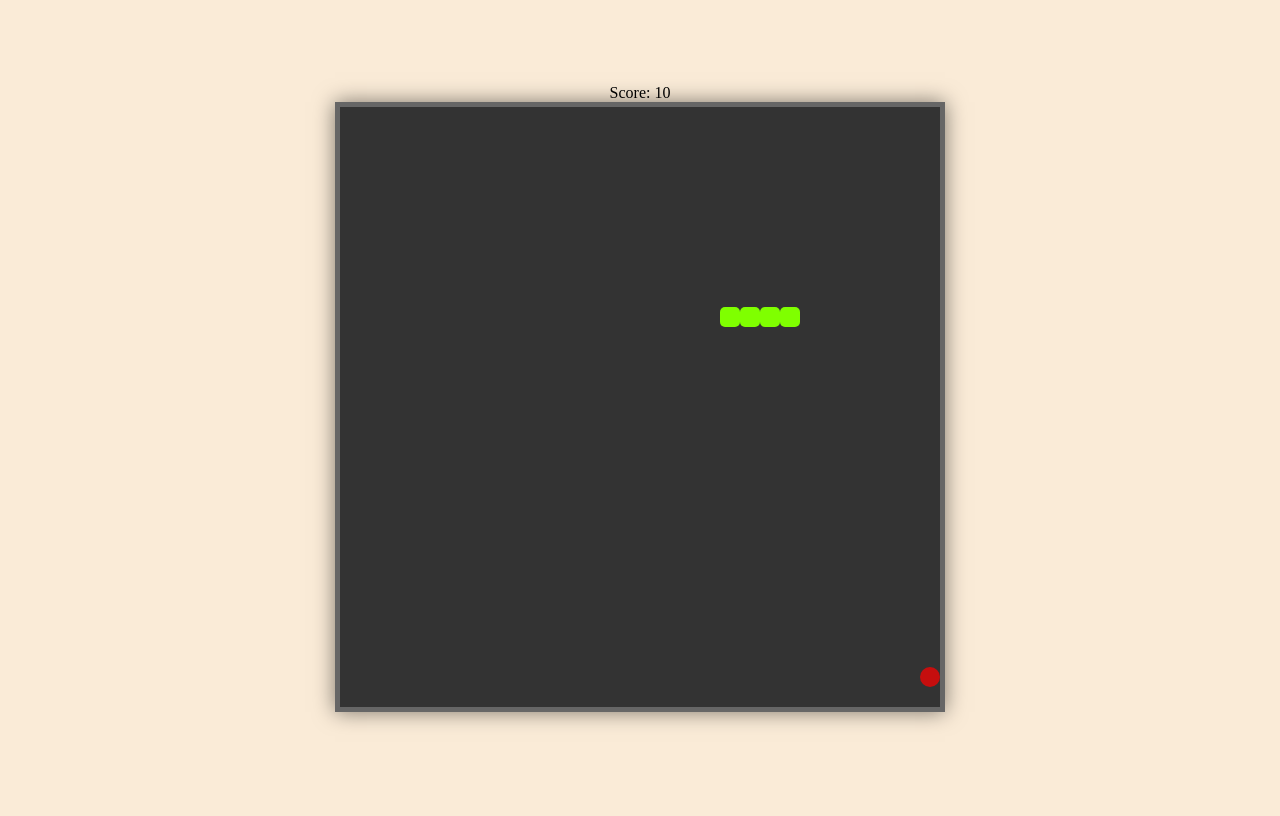
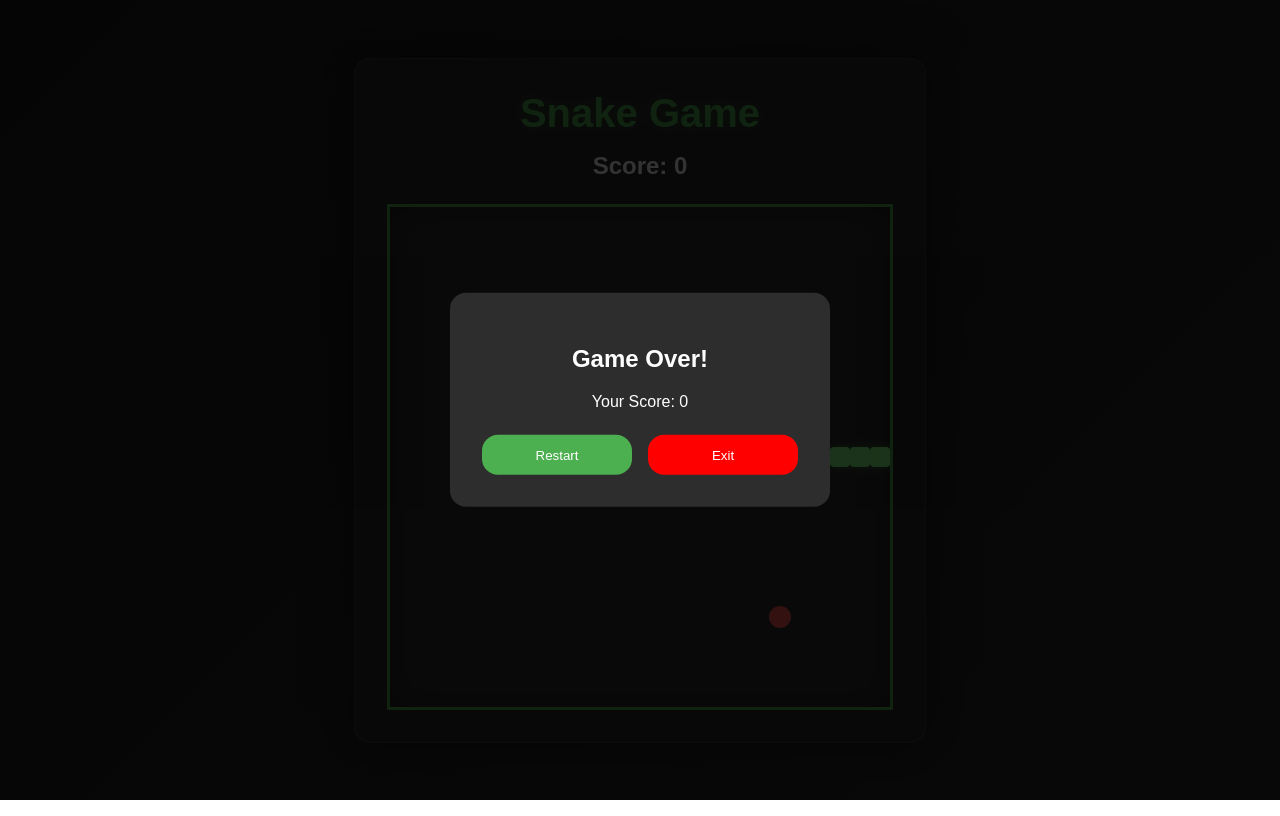
Before and after one commit to Mayurprajapati6/Snake-Game, a plain HTML site: page index.html in a window 1280 px wide. Both pictures are taken after a click on the button "Start Game". Drawn offline with Linux system fonts and the light colour scheme.

Commit message:
final set up

```diff
--- a/index.html
+++ b/index.html
@@ -7,7 +7,26 @@
     <link rel="stylesheet" href="style.css">
 </head>
 <body>
-    <div id="game-arena"></div>
+    <div class="game-container">
+        <div class="header">
+            <h1>Snake Game</h1>
+            <div id="score-board">Score: 0</div>
+        </div>
+        <div id="game-arena"></div>
+        <button class="start-button">Start Game</button>
+    </div>
+
+    <!-- Game Over Modal -->
+    <div id="game-over-modal" class="modal">
+        <div class="modal-content">
+            <h2>Game Over!</h2>
+            <p>Your Score: <span id="final-score">0</span></p>
+            <div class="modal-buttons">
+                <button id="restart-button" class="modal-btn green">Restart</button>
+                <button id="exit-button" class="modal-btn red">Exit</button>
+            </div>
+        </div>
+    </div>
 
     <script src="script.js"></script>
 </body>
--- a/script.js
+++ b/script.js
@@ -1,154 +1,152 @@
-document.addEventListener('DOMContentLoaded', function () {
+document.addEventListener('DOMContentLoaded', () => {
+    const gameArena = document.getElementById('game-arena');
+    const startButton = document.querySelector('.start-button');
+    const scoreBoard = document.getElementById('score-board');
+    const gameOverModal = document.getElementById('game-over-modal');
+    const finalScore = document.getElementById('final-score');
+    const restartButton = document.getElementById('restart-button');
 
-    const gameArena = document.getElementById('game-arena');
-    const arenaSize = 600;
-    const cellSize = 20;
-    let score = 0; // Score of the game
-    let gameStarted = false; // Game status
-    let food = { x: 300, y: 200 }; // {x: 15*20, y: 10*20} // -> cell coordinate -> pixels// top left pixels for food
-    let snake = [{x: 160, y: 200}, {x: 140, y: 200}, {x: 120, y: 200}]; // [head, body, body, tail]
+    const CELL_SIZE = 20;
+    const ARENA_SIZE = 500;
+    let snake = [];
+    let food = {};
+    let dx = CELL_SIZE;
+    let dy = 0;
+    let score = 0;
+    let gameSpeed = 200;
+    let gameInterval = null;
 
-    let dx = cellSize; // +20
-    let dy = 0;
-    let intervalId;
-    let gameSpeed = 200;
+    // Initialize game
+    function initGame() {
+        snake = [
+            {x: 240, y: 240},
+            {x: 220, y: 240},
+            {x: 200, y: 240}
+        ];
+        food = generateFood();
+        dx = CELL_SIZE;
+        dy = 0;
+        score = 0;
+        gameSpeed = 200;
+        scoreBoard.textContent = `Score: ${score}`;
+    }
 
-    function moveFood() {
-        let newX, newY;
+    function generateFood() {
+        let newFood;
+        do {
+            newFood = {
+                x: Math.floor(Math.random() * (ARENA_SIZE/CELL_SIZE)) * CELL_SIZE,
+                y: Math.floor(Math.random() * (ARENA_SIZE/CELL_SIZE)) * CELL_SIZE
+            };
+        } while(snake.some(segment => segment.x === newFood.x && segment.y === newFood.y));
+        return newFood;
+    }
 
-        do {
-            newX = Math.floor(Math.random() * 30) * cellSize;
-            newY = Math.floor(Math.random() * 30) * cellSize;
-        } while(snake.some(snakeCell => snakeCell.x === newX && snakeCell.y === newY));
+    function gameLoop() {
+        moveSnake();
+        if(checkCollision()) {
+            endGame();
+            return;
+        }
+        draw();
+    }
 
-        food = { x: newX, y: newY };
-    }
-    function updateSnake() {
-        const newHead = { x: snake[0].x + dx, y: snake[0].y + dy };
-        snake.unshift(newHead); // Add new head to the snake // snake array ke 0th index pe newHead add karega
+    function moveSnake() {
+        const head = {x: snake[0].x + dx, y: snake[0].y + dy};
+        snake.unshift(head);
 
-        // check collision with food
-        if(newHead.x === food.x && newHead.y === food.y) {
+        if(head.x === food.x && head.y === food.y) {
             score += 10;
-            moveFood();
-
-            if(gameSpeed > 50) {
-                clearInterval(intervalId);
-                gameSpeed -= 10;
-                gameLoop();
-            }
-
+            scoreBoard.textContent = `Score: ${score}`;
+            food = generateFood();
+            if(gameSpeed > 50) gameSpeed -= 5;
         } else {
-            snake.pop(); // Remove tail
+            snake.pop();
         }
     }
 
-    function changeDirection(e) {
-        console.log("key pressed", e);
-        const isGoingDown = dy === cellSize;
-        const isGoingUp = dy === -cellSize;
-        const isGoingRight = dx === cellSize;
-        const isGoingLeft = dx === -cellSize;
-        if(e.key === 'ArrowUp' && !isGoingDown ) {
+    function checkCollision() {
+        const head = snake[0];
+        return head.x < 0 || head.x >= ARENA_SIZE ||
+               head.y < 0 || head.y >= ARENA_SIZE ||
+               snake.slice(1).some(segment => segment.x === head.x && segment.y === head.y);
+    }
+
+    function draw() {
+        gameArena.innerHTML = '';
+
+        snake.forEach(segment => {
+            const snakeElement = document.createElement('div');
+            snakeElement.className = 'snake';
+            snakeElement.style.left = `${segment.x}px`;
+            snakeElement.style.top = `${segment.y}px`;
+            gameArena.appendChild(snakeElement);
+        });
+
+        const foodElement = document.createElement('div');
+        foodElement.className = 'food';
+        foodElement.style.left = `${food.x}px`;
+        foodElement.style.top = `${food.y}px`;
+        gameArena.appendChild(foodElement);
+    }
+
+    function handleKeyPress(e) {
+        e.preventDefault();
+        const key = e.key;
+        const goingUp = dy === -CELL_SIZE;
+        const goingDown = dy === CELL_SIZE;
+        const goingLeft = dx === -CELL_SIZE;
+        const goingRight = dx === CELL_SIZE;
+
+        if(key === 'ArrowUp' && !goingDown) {
             dx = 0;
-            dy = -cellSize;
-        } else if(e.key === 'ArrowDown' && !isGoingUp) {
+            dy = -CELL_SIZE;
+        } else if(key === 'ArrowDown' && !goingUp) {
             dx = 0;
-            dy = cellSize;
-        } else if(e.key === 'ArrowLeft' && !isGoingRight) {
-            dx = -cellSize;
+            dy = CELL_SIZE;
+        } else if(key === 'ArrowLeft' && !goingRight) {
+            dx = -CELL_SIZE;
             dy = 0;
-        } else if(e.key === 'ArrowRight' && !isGoingLeft) {
-            dx = cellSize;
+        } else if(key === 'ArrowRight' && !goingLeft) {
+            dx = CELL_SIZE;
             dy = 0;
         }
     }
 
-    function drawDiv(x, y, className) {
-        const divElement = document.createElement('div');
-        divElement.classList.add(className);
-        divElement.style.top = `${y}px`;
-        divElement.style.left = `${x}px`;
-        return divElement;
+    function startGame() {
+        startButton.classList.add('hidden');
+        gameOverModal.style.display = 'none';
+        initGame();
+        document.addEventListener('keydown', handleKeyPress);
+        clearInterval(gameInterval);
+        gameInterval = setInterval(gameLoop, gameSpeed);
     }
 
-    function drawFoodAndSnake() {
-        gameArena.innerHTML = ''; // Clear the game arena
-        // wipe out everything and redraw with new positions
-
-        snake.forEach((snakeCell) => {
-            const snakeElement = drawDiv(snakeCell.x, snakeCell.y, 'snake');
-            gameArena.appendChild(snakeElement);
-        })
-
-        const foodElement = drawDiv(food.x, food.y, 'food');
-        gameArena.appendChild(foodElement);
+    function endGame() {
+        clearInterval(gameInterval);
+        gameInterval = null;
+        document.removeEventListener('keydown', handleKeyPress);
+        finalScore.textContent = score;
+        gameOverModal.style.display = 'block';
     }
 
-    function isGameOver() {
-        // snake collision checks
-        for(let i = 1; i < snake.length; i++) {
-            if(snake[0].x === snake[i].x && snake[0].y === snake[i].y) {
-                return true;
-            }
-        }
+    function restartGame() {
+        // Full reset of game state
+        clearInterval(gameInterval);
+        gameInterval = null;
+        document.removeEventListener('keydown', handleKeyPress);
+        gameOverModal.style.display = 'none';
+        startButton.classList.remove('hidden');
+        gameArena.innerHTML = '';
+        initGame();
 
-        // wall collision checks
-        const hitLeftWall = snake[0].x < 0; // snake[0] -> head
-        const hitRightWall = snake[0].x > arenaSize - cellSize;
-        const hitTopWall = snake[0].y < 0;
-        const hitBottomWall = snake[0].y > arenaSize - cellSize;
-        return hitLeftWall || hitRightWall || hitTopWall || hitBottomWall;
     }
 
-    function gameLoop() {
-        intervalId = setInterval(() => {
-            if(isGameOver()) {
-                clearInterval(intervalId);
-                gameStarted = false;
-                alert('Game Over' + '\n' + 'Your Score: ' + score);
-                return;
-            }
-            updateSnake();
-            drawFoodAndSnake();
-            drawScoreBoard();
-        }, gameSpeed);
-    }
-
-    function runGame() {
-        if(!gameStarted) {
-            gameStarted = true;
-            document.addEventListener('keydown', changeDirection);
-
-            gameLoop(); // TODO: Implement game loop
-        }
-    }
-
-    function drawScoreBoard() {
-        const scoreBoard = document.getElementById('score-board');
-        scoreBoard.textContent = `Score: ${score}`;
-    }
-
-    function initiateGame() {
-        const scoreBoard = document.createElement('div');
-        scoreBoard.id = 'score-board';
-
-        document.body.insertBefore(scoreBoard, gameArena); // Insert score board before game arena
-
-
-        const startButton = document.createElement('button');
-        startButton.textContent = 'Start Game';
-        startButton.classList.add('start-button');
-
-        startButton.addEventListener('click', function startGame() {
-            startButton.style.display = 'none'; // Hide start button
-
-            runGame();
-        });
-
-        document.body.appendChild(startButton); // Append start button to the body
-    }
-
-    initiateGame();
-
+    // Event listeners
+    startButton.addEventListener('click', startGame);
+    restartButton.addEventListener('click', (e) => {
+        e.preventDefault();
+        restartGame();
+    });
+    document.getElementById('exit-button').addEventListener('click', () => window.close());
 });
--- a/style.css
+++ b/style.css
@@ -1,55 +1,144 @@
 body {
+    margin: 0;
+    height: 100vh;
     display: flex;
-    flex-direction: column;
+    justify-content: center;
     align-items: center;
-    justify-content: center;
-    height: 100vh;
-    background-color: antiquewhite;
+    background: linear-gradient(135deg, #1a1a1a, #2a2a2a);
+    font-family: 'Arial', sans-serif;
+    touch-action: none;
+}
+
+.game-container {
     text-align: center;
+    padding: 2rem;
+    background: rgba(40, 40, 40, 0.95);
+    border-radius: 1rem;
+    box-shadow: 0 0 3rem rgba(0,0,0,0.5);
+    border: 1px solid rgba(255,255,255,0.1);
+}
+
+.header {
+    margin-bottom: 1.5rem;
+}
+
+h1 {
+    color: #4CAF50;
+    margin: 0 0 1rem 0;
+    font-size: 2.5rem;
+    text-shadow: 0 0 1rem rgba(76, 175, 80, 0.3);
+}
+
+#score-board {
+    color: #fff;
+    font-size: 1.5rem;
+    font-weight: bold;
+    margin-bottom: 1rem;
 }
 
 #game-arena {
-    width: 600px;
-    height: 600px;
-    background-color: #333;
+    width: 500px;
+    height: 500px;
+    background: #2d2d2d;
     position: relative;
-    border: 5px solid #666;
-    margin-bottom: 20px;
-    box-shadow:  0 0 20px rgba(0,0,0,0.5);
+    border: 3px solid #4CAF50;
+    margin: 0 auto;
+    overflow: hidden;
+    box-shadow: inset 0 0 2rem rgba(0,0,0,0.3);
 }
 
 .start-button {
-    background-color: orangered;
+    position: absolute;
+    top: 50%;
+    left: 50%;
+    transform: translate(-50%, -50%);
+    background: #4CAF50;
     color: white;
-    padding : 15px 30px;
+    padding: 1rem 2rem;
+    font-size: 1.2rem;
+    border: none;
+    border-radius: 2rem;
+    cursor: pointer;
+    transition: all 0.3s ease;
+    z-index: 2;
+    margin-top: 50px;
+}
+
+.start-button.hidden {
+    opacity: 0;
+    pointer-events: none;
+}
+
+.modal {
+    display: none;
+    position: fixed;
+    top: 0;
+    left: 0;
+    width: 100%;
+    height: 100%;
+    background: rgba(0,0,0,0.8);
+    z-index: 1000;
+}
+
+.modal-content {
+    position: absolute;
+    top: 50%;
+    left: 50%;
+    transform: translate(-50%, -50%);
+    background: #2d2d2d;
+    padding: 2rem;
+    border-radius: 1rem;
     text-align: center;
-    text-decoration: none;
-    font-size: 18px;
-    margin: 4px 0;
+    color: white;
+}
+
+.modal-buttons {
+    margin-top: 1.5rem;
+    display: flex;
+    gap: 1rem;
+    justify-content: center;
+}
+
+.modal-btn {
+    padding: 0.8rem 1.5rem;
+    width: 150px;
+    border: none;
+    border-radius: 1rem;
     cursor: pointer;
-    border: none;
-    border-radius: 6px;
+    background: #4CAF50;
+    color: white;
+    transition: all 0.3s ease;
+}
+
+.red {
+    background-color: red;
+}
+
+.modal-btn:hover {
+    opacity: 0.9;
+    transform: scale(1.05);
+}
+
+.snake {
+    width: 20px;
+    height: 20px;
+    background: #80ff80;
+    position: absolute;
+    border-radius: 4px;
+    box-shadow: 0 0 10px rgba(128, 255, 128, 0.3);
 }
 
 .food {
     width: 20px;
     height: 20px;
-    background-color: red;
+    background: #ff5555;
     position: absolute;
     border-radius: 50%;
-    animation: blink 1s infinite;
+    animation: pulse 1s infinite;
 }
 
-@keyframes blink {
-    50% {
-        opacity: 0.5;
-    }
+@keyframes pulse {
+    0% { transform: scale(1); }
+    50% { transform: scale(1.1); }
+    100% { transform: scale(1); }
 }
-
-.snake {
-    width: 20px;
-    height: 20px;
-    background-color: chartreuse;
-    position: absolute;
-    border-radius: 5px;
-}
```
Also changed, not shown: 1 other file.
